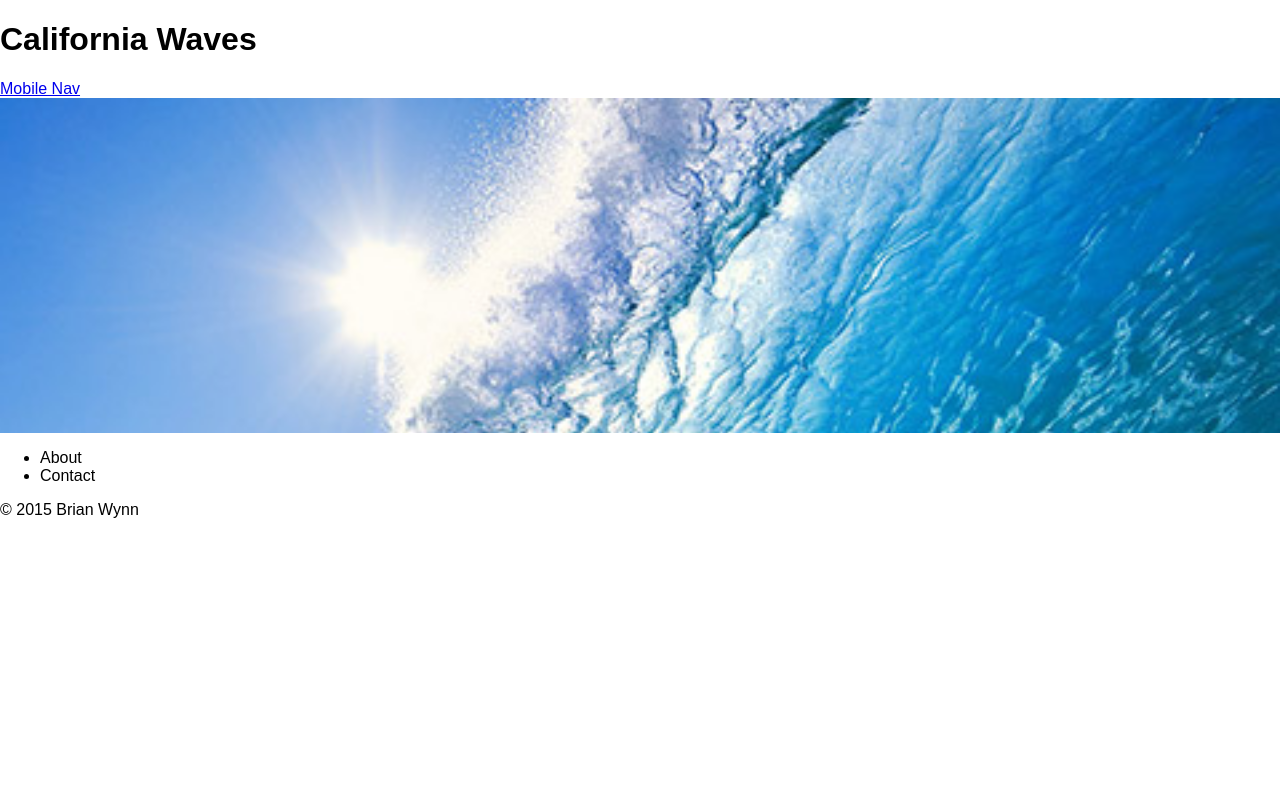
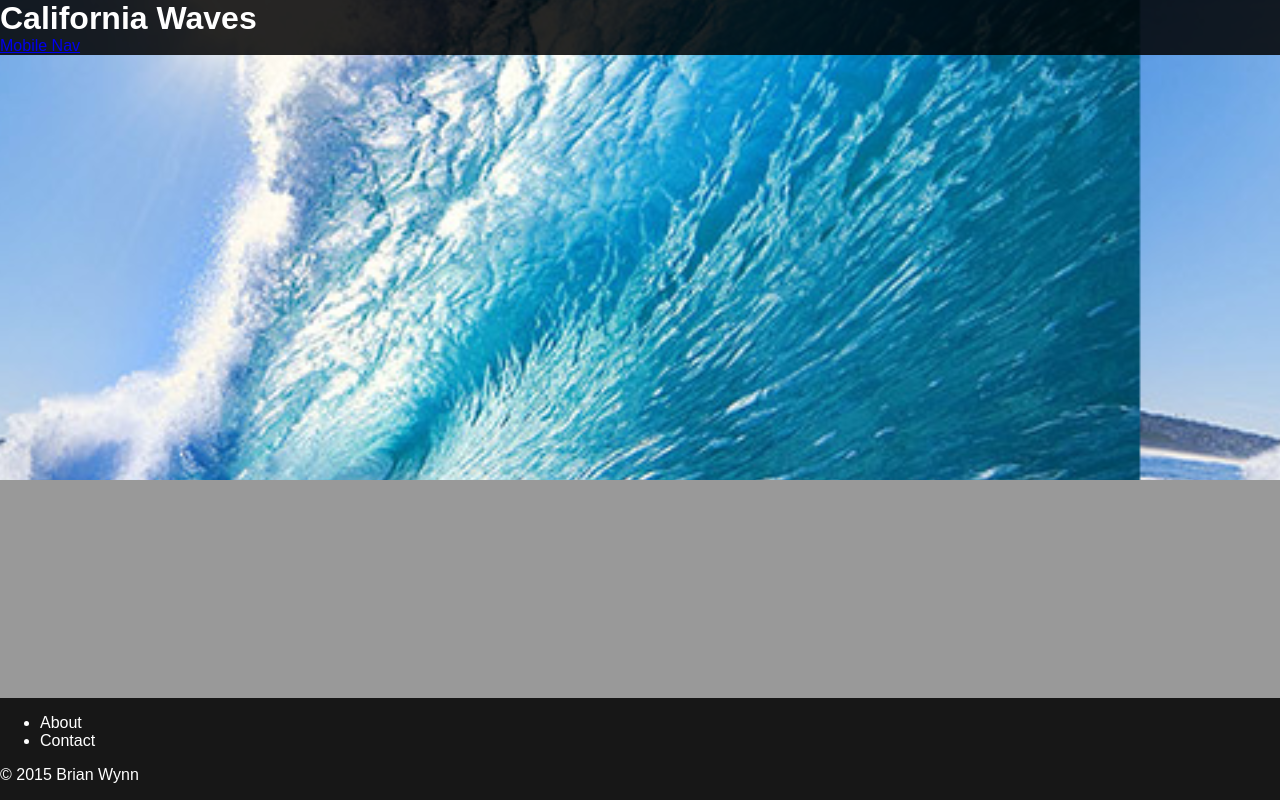
Before and after one commit to bwynn/waves_js, a plain HTML site: page index.html in a window 1280 px wide. Drawn offline with nearby package versions, Linux system fonts and the light colour scheme.

Commit message:
added some basic styles for the application. Tackled primarily body tags and defining some fixed positions for header and footer.

```diff
--- a/css/style.css
+++ b/css/style.css
@@ -1,8 +1,38 @@
-body {
+/* ============ Global Styles =============== */
+body, footer, #heroImg {
   width: 100%;
+}
+
+body, #pageWrap {
   height: 100%;
 }
 
+header, footer {
+  background: rgba(0, 0, 0, 0.85);
+}
+
+body {
+  background-color: #999;
+}
+
+h1 {
+  margin: 0;
+}
+
+/* ============= Index Styles ================ */
+header h1 {
+  color: white;
+}
+
+#heroImg {
+  height: 480px;
+  background: url('../images/bckgd_sm.jpg');
+  background-size: cover;
+  background-position: -140px;
+  margin: 0 auto;
+}
+
+/* =========== Sub Nav ======================= */
 #subNav {
   color: green;
 }
@@ -11,24 +41,16 @@ body {
   display: none;
 }
 
-#heroImg {
-  width: 100%;
-  height: 335px;
-  background: url('../images/bckgd_sm.jpg') no-repeat;
-  background-size: cover;
-  margin: 0 auto;
-  position: relative;
-  z-index: -1;
+/* ============= Footer Section ================ */
+footer {
+  position: fixed;
+  bottom: 0;
+  color: white;
 }
+
 
 @media only screen and (-webkit-min-device-pixel-ratio: 2) {
   #heroImg {
     background: url('../images/bckgd_sm@2x.jpg') no-repeat;
   }
 }
-
-@media only screen and (-moz-min-device-pixel-ratio: 2) {
-  #heroImg {
-    background: url('../images/bckgd_sm@2x.jpg') no-repeat;
-  }
-}
--- a/index.html
+++ b/index.html
@@ -7,6 +7,7 @@
     <link rel="stylesheet" href="css/style.css">
   </head>
   <body id='bestBetPage'>
+    <figure id='heroImg'>
     <div id='pageWrap'>
       <header>
         <div>
@@ -24,11 +25,9 @@
           </ul>
         </nav>
       </header>
-      <figure id='heroImg'></figure>
       <div id='bodyWrap'>
       </div>
       <footer>
-        <p></p>
         <nav>
           <ul>
             <li>About</li>
@@ -36,6 +35,7 @@
           </ul>
         </nav>
       </footer>
+    </figure>
     </div><!-- end pageWrap -->
     <script src="https://ajax.googleapis.com/ajax/libs/jquery/2.1.3/jquery.min.js"></script>
     <script src='js/script.js'></script>
--- a/js/internal.js
+++ b/js/internal.js
@@ -1,4 +1,3 @@
-
 subNav();
 weatherCalls();
 pageTitle();
--- a/js/script.js
+++ b/js/script.js
@@ -370,7 +370,7 @@ function mobileNav() {
   })
 }
 
-function copywrite() {
+function copywrite() {                                        // set current year for copyright in footer
   var today = new Date();
   var year = today.getFullYear();
 
@@ -397,16 +397,13 @@ function hires() {
 }
 
 function pageTitle() {
-  var pageId =  $('body').attr('id');
-  var title = pageId.substr(0, pageId.length - 4);
-  var navLink = $('#nav a');
-  var locationHeader = $('#locationHeader');
+  var pageId =  $('body').attr('id');                                     // get body id
+  var title = pageId.substr(0, pageId.length - 4);                        // get body id minus 'Page'
+  var locationHeader = $('#locationHeader');                              // get id locationHeader
 
-    locationHeader.text(title);
-    console.log(title);
+  locationHeader.text(title);                                             // place updated id text as page title
+  //console.log(title);
 }
-
-
 
 topNav();
 weatherCalls();
```
